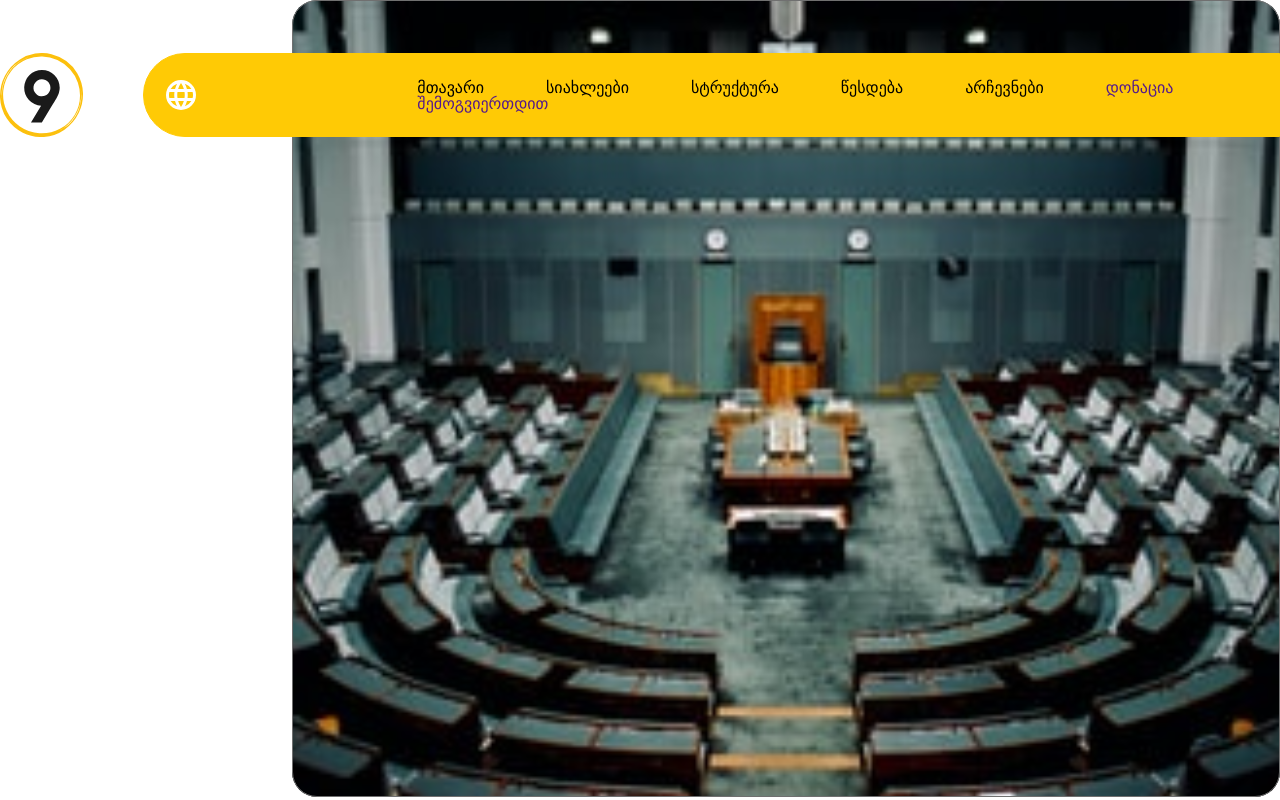
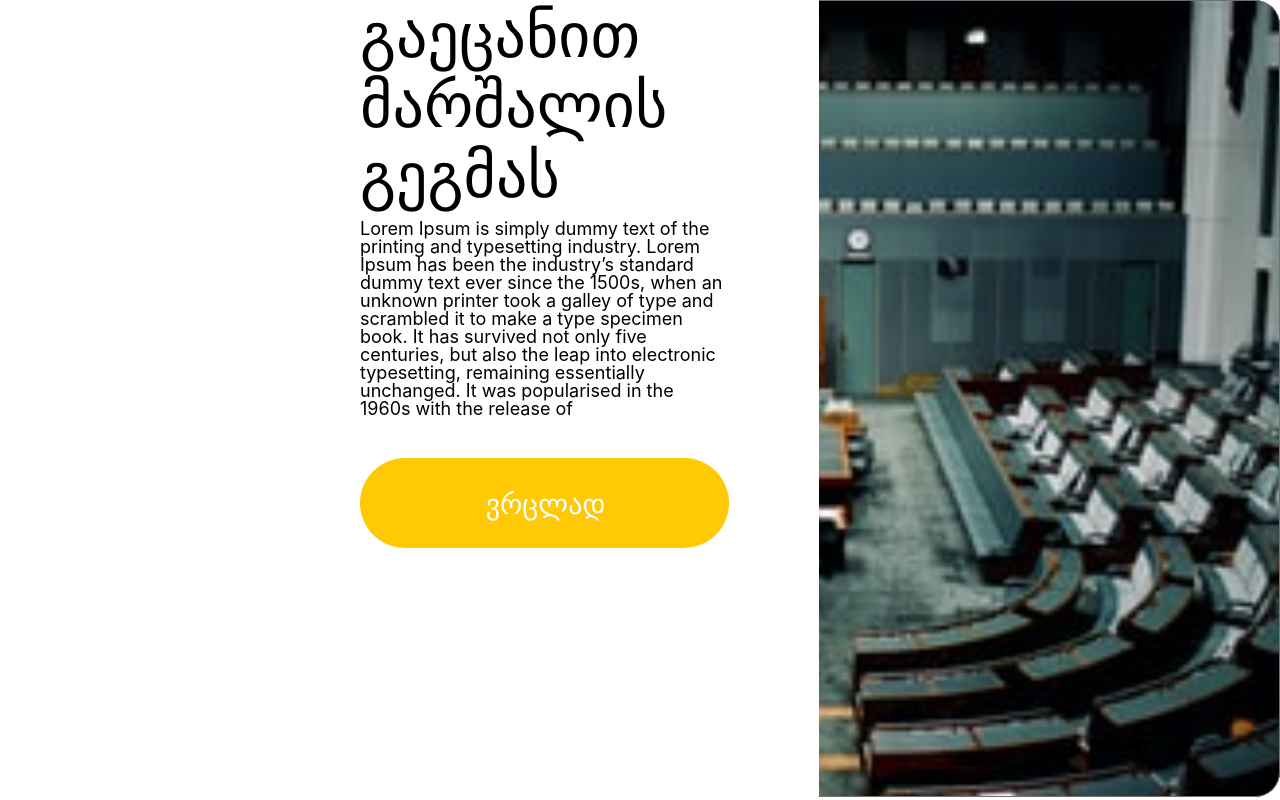
Before and after one commit to Demetrusa/lelo-front-end, a React (Create React App) app: page / in a window 1280 px wide. Built offline with nearby package versions, Linux system fonts and the light colour scheme.

Commit message:
main page html/css

```diff
--- a/src/App.css
+++ b/src/App.css
@@ -13,17 +13,6 @@
   .App-logo {
     animation: App-logo-spin infinite 20s linear;
   }
-}
-
-.App-header {
-  background-color: #282c34;
-  min-height: 100vh;
-  display: flex;
-  flex-direction: column;
-  align-items: center;
-  justify-content: center;
-  font-size: calc(10px + 2vmin);
-  color: white;
 }
 
 .App-link {
--- a/src/components/main/Main.css
+++ b/src/components/main/Main.css
@@ -3,4 +3,45 @@
     height:797px ;
     background-repeat: no-repeat;
     background-position-x: right;
+    width: 988px;
+    /* position: absolute;
+    right: 0; */
 }
+.main {
+  max-width: 1710px;
+  margin-left: 360px;
+  display: flex;
+  justify-content: flex-end;
+}
+.heading{
+  margin-right: 90px;
+}
+.heading-content h1 {
+  font-size: 62px;
+  max-width: 361px;
+  line-height: 70px;
+}
+.heading-text {
+  max-width: 514px;
+
+}
+.heading-text p {
+  font-size: 18px;
+  padding-bottom: 40px;
+  padding-top: 10px;
+}
+.moreText{
+  display: none;
+}
+.read-more-btn {
+  width: 369px;
+  height: 90px;
+  border-radius: 45px;
+  background-color: #FFCA05;
+  color: #FFFFFF;
+  font-size: 28px;
+  border-color: #FFCA05;
+  border-bottom: #FFCA05;
+  border-right: #FFCA05;
+
+}
--- a/src/components/main/Main.js
+++ b/src/components/main/Main.js
@@ -1,14 +1,34 @@
 import React from "react";
+import Button from "../button/Button";
 import Navigation from "../navigation/Navigation";
 import "./Main.css"
 
 function Main () {
     return(
        <div className="main">
+          <div className="heading">
+             <div className="heading-content">
+                <h1>გაეცანით მარშალის გეგმას</h1>
+             </div>
+             <div className="heading-text">
+                <p>
+                  Lorem Ipsum is simply dummy text of the printing and typesetting industry. Lorem Ipsum has been the industry’s
+                  standard dummy text ever since the 1500s, when an unknown printer took a galley of type and scrambled
+                  it to make a type specimen book. It has survived not only five centuries, but also the leap into electronic
+                  typesetting, remaining essentially unchanged. It was popularised in the 1960s with the release of <span className="moreText">Letraset
+                  sheets containing Lorem Ipsum passages, and more recently with desktop publishing software like Aldus
+                  PageMaker including versions of Lorem Ipsum.  Why do we use it?
+                  It is a long established fact that a reader will be distracted by the readable content of a page when looking at its layout.
+                  The point of using Lorem Ipsum is that it has a more-or-less normal distribution of letters, as opposed to using ‘Content here,
+                  content here’, making it look like readable English. Many desktop publishing packages and web page editors now use Lorem Ipsum
+                  as their default model text, and a search for ‘lorem ipsum’ will uncover many web sites still in their infancy. Various versions
+                  have evolved over the years, sometimes by accident, sometimes on purpose (injected humour and
+                   </span> </p>
+                  <button className="read-more-btn">ვრცლად</button>
+             </div>
+          </div>
           <div className="bg-img">
-          <Navigation />
           </div>
-
        </div>
     )
 }
```
